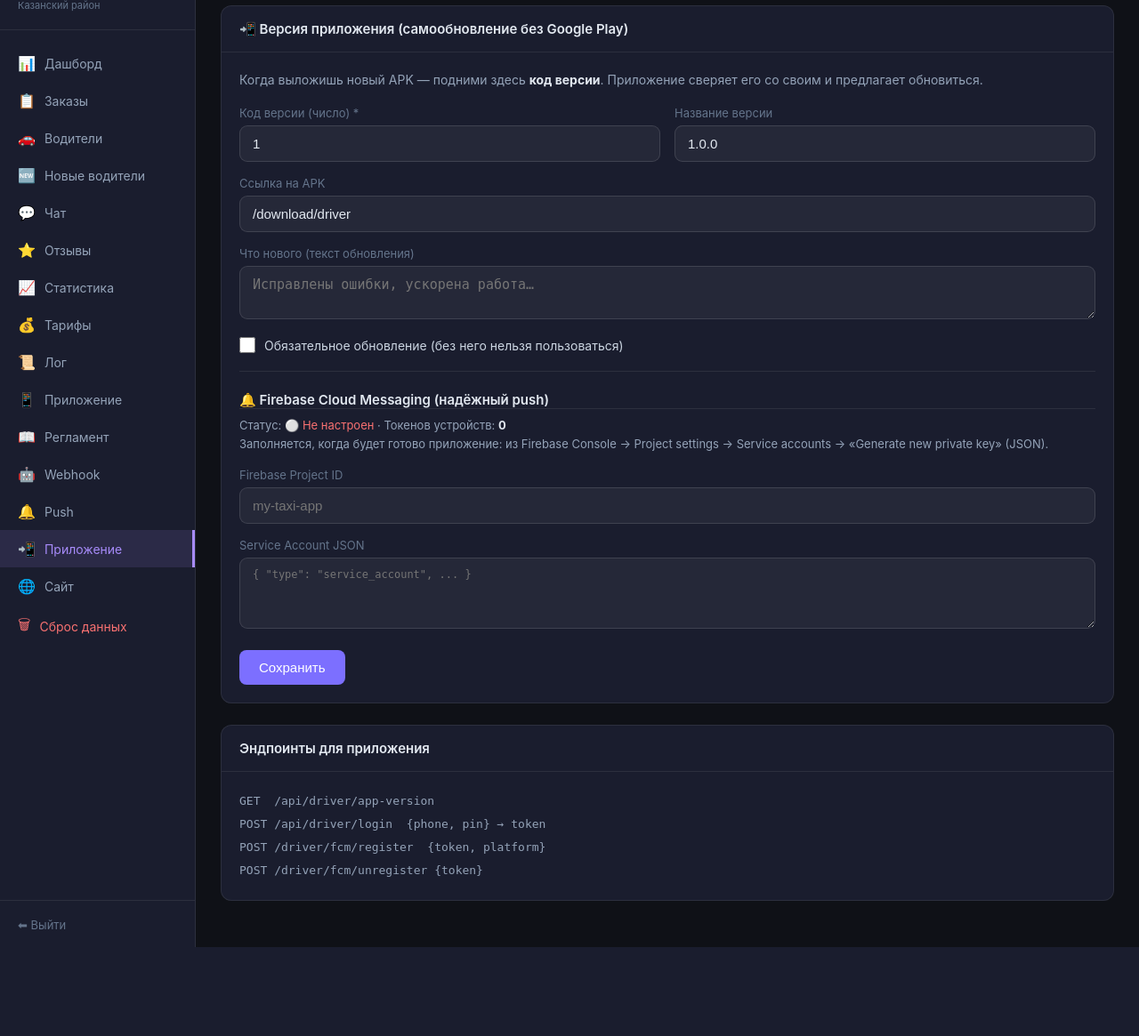
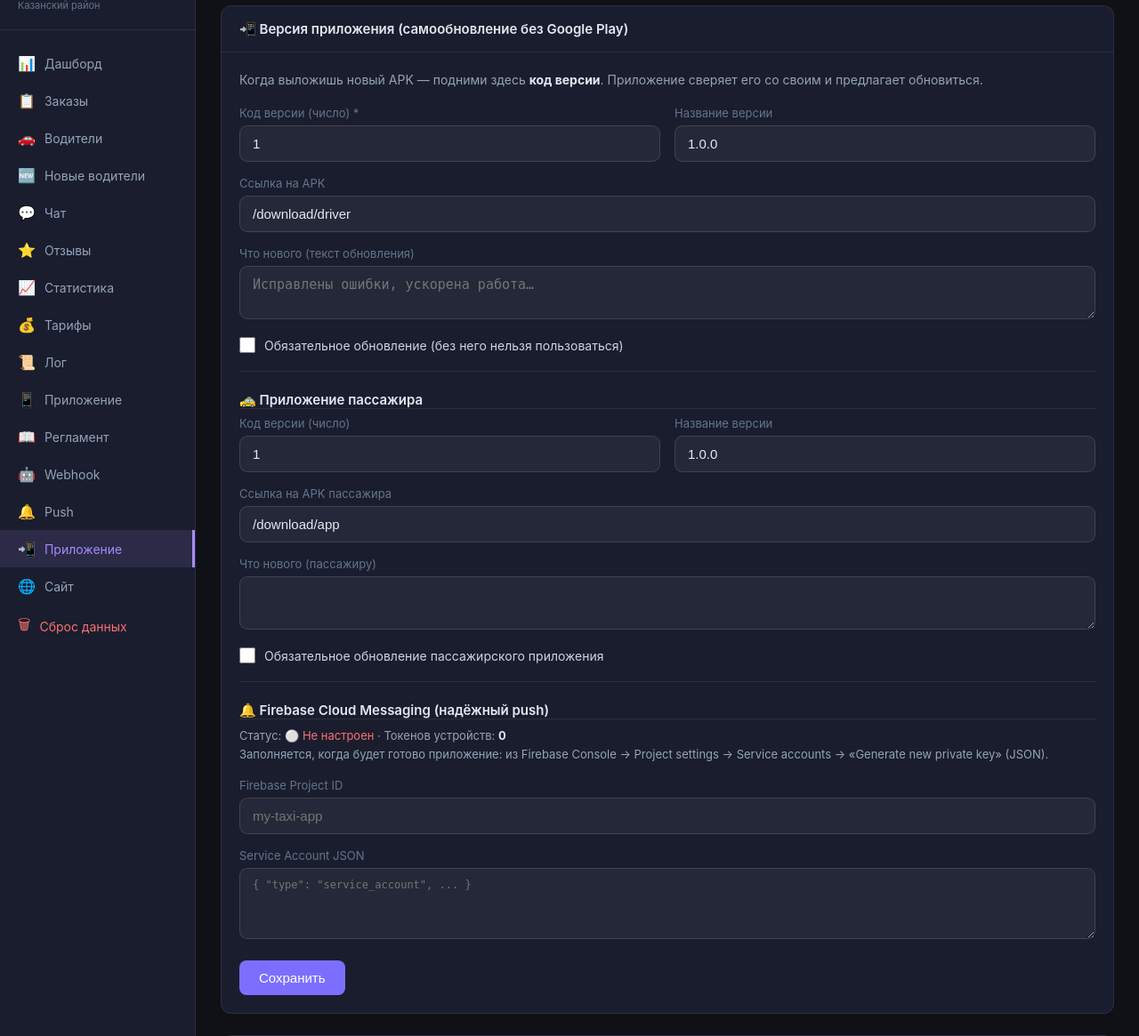
Before and after one commit to KPAVCHENKO/taxi, a Flask app: page /admin/app-version in a window 1280 px wide. Shown: the part 79-1244 px from the top of the page at 89% size. Before the commit the page ends 1144 px from the top, so only its background shows below. Run offline with Flask 3, Linux system fonts and the light colour scheme; the visitor is signed in with stand-in values (Sample User, id 1); some libraries are stand-ins or nearby versions.

Commit message:
Бэкенд под приложение пассажира: статус заказа + push пассажиру + версия
- Order.client_fcm_token (+ миграция)
- POST /order принимает fcm_token (привязка к заказу)
- GET /order/<id>/status?token= → статус, имя водителя, авто, цена
- Push пассажиру при принятии/завершении/отмене водителем (FCM data-only order_status)
- /api/client/app-version + поля клиентского приложения в админке (📲 Приложение)

Co-Authored-By: Claude Opus 4.8 <noreply@anthropic.com>

```diff
--- a/app.py
+++ b/app.py
@@ -336,6 +336,7 @@ with app.app_context():
         "ALTER TABLE orders ADD COLUMN IF NOT EXISTS duration_min INTEGER",
         "ALTER TABLE orders ADD COLUMN IF NOT EXISTS reminder_sent BOOLEAN DEFAULT FALSE",
         "ALTER TABLE orders ADD COLUMN IF NOT EXISTS cancel_token VARCHAR(40)",
+        "ALTER TABLE orders ADD COLUMN IF NOT EXISTS client_fcm_token TEXT",
         "ALTER TABLE drivers ADD COLUMN IF NOT EXISTS driver_pin VARCHAR(20)",
         "ALTER TABLE drivers ADD COLUMN IF NOT EXISTS regulations_accepted BOOLEAN DEFAULT FALSE",
         "ALTER TABLE drivers ADD COLUMN IF NOT EXISTS regulations_accepted_at TIMESTAMP",
@@ -562,6 +563,7 @@ def create_order():
         distance_km=_float_or_none('distance_km'),
         duration_min=_int_or_none('duration_min'),
         cancel_token=_secrets.token_urlsafe(16),
+        client_fcm_token=(str(data.get('fcm_token', '')).strip() or None),
     )
     db.session.add(order)
     db.session.commit()
@@ -588,6 +590,37 @@ def create_order():
         'order_id': order.id,
         'cancel_token': order.cancel_token,
         'no_drivers_online': online_count == 0,
+    })
+
+
+@app.route('/order/<int:order_id>/status')
+def client_order_status(order_id):
+    """Статус заказа для приложения пассажира (по cancel_token)."""
+    token = request.args.get('token', '')
+    order = Order.query.get_or_404(order_id)
+    if not order.cancel_token or token != order.cancel_token:
+        return jsonify({'error': 'forbidden'}), 403
+    driver_name = order.driver_name
+    car_info = None
+    if order.driver_telegram_id:
+        d = Driver.query.filter_by(telegram_id=order.driver_telegram_id).first()
+        if not d and order.driver_telegram_id.startswith('app:'):
+            try:
+                d = Driver.query.get(int(order.driver_telegram_id.split(':')[1]))
+            except Exception:
+                d = None
+        if d:
+            driver_name = d.name
+            car_info = d.car_info
+    return jsonify({
+        'status': order.status,
+        'status_label': order.status_label,
+        'driver_name': driver_name,
+        'car_info': car_info,
+        'price': order.estimated_price,
+        'from_address': order.from_address,
+        'to_address': order.to_address,
+        'created_at': (order.created_at + timedelta(hours=5)).strftime('%d.%m %H:%M') if order.created_at else None,
     })
 
 
@@ -1380,6 +1413,33 @@ def _order_fcm_data(order):
         'phone': order.phone,
         'ring_timeout': 60,
     }
+
+def _fcm_send_one(token, data_dict):
+    """FCM на один токен (пассажир). No-op, если FCM не настроен или нет токена."""
+    access, proj = _fcm_access_token()
+    if not access or not token:
+        return
+    import requests as _rq
+    endpoint = f'https://fcm.googleapis.com/v1/projects/{proj}/messages:send'
+    payload = {k: ('' if v is None else str(v)) for k, v in data_dict.items()}
+    try:
+        _rq.post(endpoint,
+                 json={'message': {'token': token, 'data': payload, 'android': {'priority': 'high'}}},
+                 headers={'Authorization': f'Bearer {access}'}, timeout=10)
+    except Exception as e:
+        print(f'[FCM-CLIENT] {e}')
+
+def _notify_client(order, title, body):
+    """Push пассажиру о смене статуса его заказа."""
+    if not order or not getattr(order, 'client_fcm_token', None):
+        return
+    _fcm_send_one(order.client_fcm_token, {
+        'type': 'order_status',
+        'order_id': order.id,
+        'status': order.status,
+        'title': title,
+        'body': body,
+    })
 
 
 # ══════════════════════════════════════════════════════════════════════════════
@@ -2534,6 +2594,10 @@ def driver_accept_order(order_id):
     # Закрыть экран входящего заказа у остальных онлайн-водителей
     _send_fcm_to_drivers(online_only=True, tag='order', exclude_driver_id=driver.id,
                          data={'type': 'order_taken', 'order_id': order.id})
+    # Уведомить пассажира
+    order.status = 'accepted'
+    _notify_client(order, '✅ Водитель принял заказ',
+                   driver.name + (' · ' + driver.car_info if driver.car_info else ''))
     return jsonify({'ok': True})
 
 
@@ -2565,6 +2629,8 @@ def driver_complete_order(order_id):
     _log('status_changed', actor=driver.name, order_id=order.id,
          details=f'Завершён через приложение. Сумма: {amount} ₽' +
                  (f', комиссия: -{commission} ₽' if commission else ''))
+    _notify_client(order, '🏁 Поездка завершена',
+                   f'Спасибо! Стоимость: {amount} ₽' if amount else 'Спасибо за поездку!')
     return jsonify({'ok': True, 'amount': amount, 'commission': commission})
 
 
@@ -2583,6 +2649,7 @@ def driver_cancel_order(order_id):
     db.session.commit()
     _log('status_changed', actor=driver.name, order_id=order.id,
          details='Водитель отменил заказ через приложение')
+    _notify_client(order, '🔄 Водитель отменил заказ', 'Ищем другого водителя для вас')
     try:
         telegram_bot.notify_drivers(order)
     except Exception:
@@ -2820,6 +2887,22 @@ def api_driver_app_version():
     })
 
 
+@app.route('/api/client/app-version')
+def api_client_app_version():
+    """Версия пользовательского приложения (самообновление)."""
+    try:
+        vc = int(get_setting('client_app_version_code', '1') or '1')
+    except (ValueError, TypeError):
+        vc = 1
+    return jsonify({
+        'version_code': vc,
+        'version_name': get_setting('client_app_version_name', '1.0.0'),
+        'url':          get_setting('client_apk_url', '/download/app'),
+        'notes':        get_setting('client_update_notes', ''),
+        'mandatory':    (get_setting('client_update_mandatory', '0') == '1'),
+    })
+
+
 @app.route('/admin/app-version', methods=['GET', 'POST'])
 @admin_required
 def admin_app_version():
@@ -2830,6 +2913,12 @@ def admin_app_version():
         set_setting('app_apk_url', (request.form.get('apk_url', '/download/driver') or '/download/driver').strip())
         set_setting('app_update_notes', (request.form.get('notes', '') or '').strip())
         set_setting('app_update_mandatory', '1' if request.form.get('mandatory') else '0')
+        # клиентское приложение
+        set_setting('client_app_version_code', str(request.form.get('client_version_code', '1')).strip() or '1')
+        set_setting('client_app_version_name', (request.form.get('client_version_name', '1.0.0') or '1.0.0').strip())
+        set_setting('client_apk_url', (request.form.get('client_apk_url', '/download/app') or '/download/app').strip())
+        set_setting('client_update_notes', (request.form.get('client_notes', '') or '').strip())
+        set_setting('client_update_mandatory', '1' if request.form.get('client_mandatory') else '0')
         set_setting('fcm_project_id', (request.form.get('fcm_project_id', '') or '').strip())
         _fcm_raw = (request.form.get('fcm_service_account', '') or '').strip()
         if _fcm_raw:
@@ -2847,6 +2936,11 @@ def admin_app_version():
         fcm_project_id=proj,
         fcm_configured=bool(raw and proj),
         fcm_token_count=DriverFcmToken.query.count(),
+        client_version_code=get_setting('client_app_version_code', '1'),
+        client_version_name=get_setting('client_app_version_name', '1.0.0'),
+        client_apk_url=get_setting('client_apk_url', '/download/app'),
+        client_notes=get_setting('client_update_notes', ''),
+        client_mandatory=(get_setting('client_update_mandatory', '0') == '1'),
     )
 
 
--- a/models.py
+++ b/models.py
@@ -22,6 +22,7 @@ class Order(db.Model):
     scheduled_at       = db.Column(db.DateTime,     nullable=True)
     status             = db.Column(db.String(20),   default='new')    # new | accepted | completed | cancelled
     cancel_token       = db.Column(db.String(40),   nullable=True)    # для отмены заказа клиентом без аккаунта
+    client_fcm_token   = db.Column(db.Text,         nullable=True)    # FCM-токен приложения пассажира (push статуса)
     driver_telegram_id = db.Column(db.String(50),   nullable=True)
     driver_name        = db.Column(db.String(100),  nullable=True)
     message_ids        = db.Column(db.Text,         nullable=True)    # JSON {telegram_id: message_id}
--- a/templates/admin_app_version.html
+++ b/templates/admin_app_version.html
@@ -55,6 +55,40 @@
 
       <hr style="border:none; border-top:1px solid rgba(255,255,255,0.08); margin:8px 0 22px;">
 
+      <div class="card-header" style="padding:0; margin-bottom:8px; background:none;">🚕 Приложение пассажира</div>
+      <div style="display:grid; grid-template-columns:1fr 1fr; gap:16px; margin-bottom:16px;">
+        <div>
+          <label style="display:block; font-size:13px; color:#64748b; margin-bottom:6px;">Код версии (число)</label>
+          <input type="number" name="client_version_code" value="{{ client_version_code }}" min="1"
+                 style="width:100%; padding:11px 14px; background:rgba(255,255,255,0.05);
+                        border:1px solid rgba(255,255,255,0.12); border-radius:9px; color:#e2e8f0; font-size:15px;">
+        </div>
+        <div>
+          <label style="display:block; font-size:13px; color:#64748b; margin-bottom:6px;">Название версии</label>
+          <input type="text" name="client_version_name" value="{{ client_version_name }}" placeholder="1.0.0"
+                 style="width:100%; padding:11px 14px; background:rgba(255,255,255,0.05);
+                        border:1px solid rgba(255,255,255,0.12); border-radius:9px; color:#e2e8f0; font-size:15px;">
+        </div>
+      </div>
+      <div style="margin-bottom:16px;">
+        <label style="display:block; font-size:13px; color:#64748b; margin-bottom:6px;">Ссылка на APK пассажира</label>
+        <input type="text" name="client_apk_url" value="{{ client_apk_url }}" placeholder="/download/app"
+               style="width:100%; padding:11px 14px; background:rgba(255,255,255,0.05);
+                      border:1px solid rgba(255,255,255,0.12); border-radius:9px; color:#e2e8f0; font-size:15px;">
+      </div>
+      <div style="margin-bottom:16px;">
+        <label style="display:block; font-size:13px; color:#64748b; margin-bottom:6px;">Что нового (пассажиру)</label>
+        <textarea name="client_notes" rows="2"
+               style="width:100%; padding:11px 14px; background:rgba(255,255,255,0.05);
+                      border:1px solid rgba(255,255,255,0.12); border-radius:9px; color:#e2e8f0; font-size:15px;">{{ client_notes }}</textarea>
+      </div>
+      <label style="display:flex; align-items:center; gap:10px; margin-bottom:20px; cursor:pointer; color:#cbd5e1; font-size:14px;">
+        <input type="checkbox" name="client_mandatory" {% if client_mandatory %}checked{% endif %} style="width:18px; height:18px;">
+        Обязательное обновление пассажирского приложения
+      </label>
+
+      <hr style="border:none; border-top:1px solid rgba(255,255,255,0.08); margin:8px 0 22px;">
+
       <div class="card-header" style="padding:0; margin-bottom:8px; background:none;">🔔 Firebase Cloud Messaging (надёжный push)</div>
       <p style="color:#94a3b8; font-size:13px; margin-bottom:16px; line-height:1.6;">
         Статус: {% if fcm_configured %}<span style="color:#34d399;">✅ Настроен</span>{% else %}<span style="color:#f87171;">⚪ Не настроен</span>{% endif %}
```
